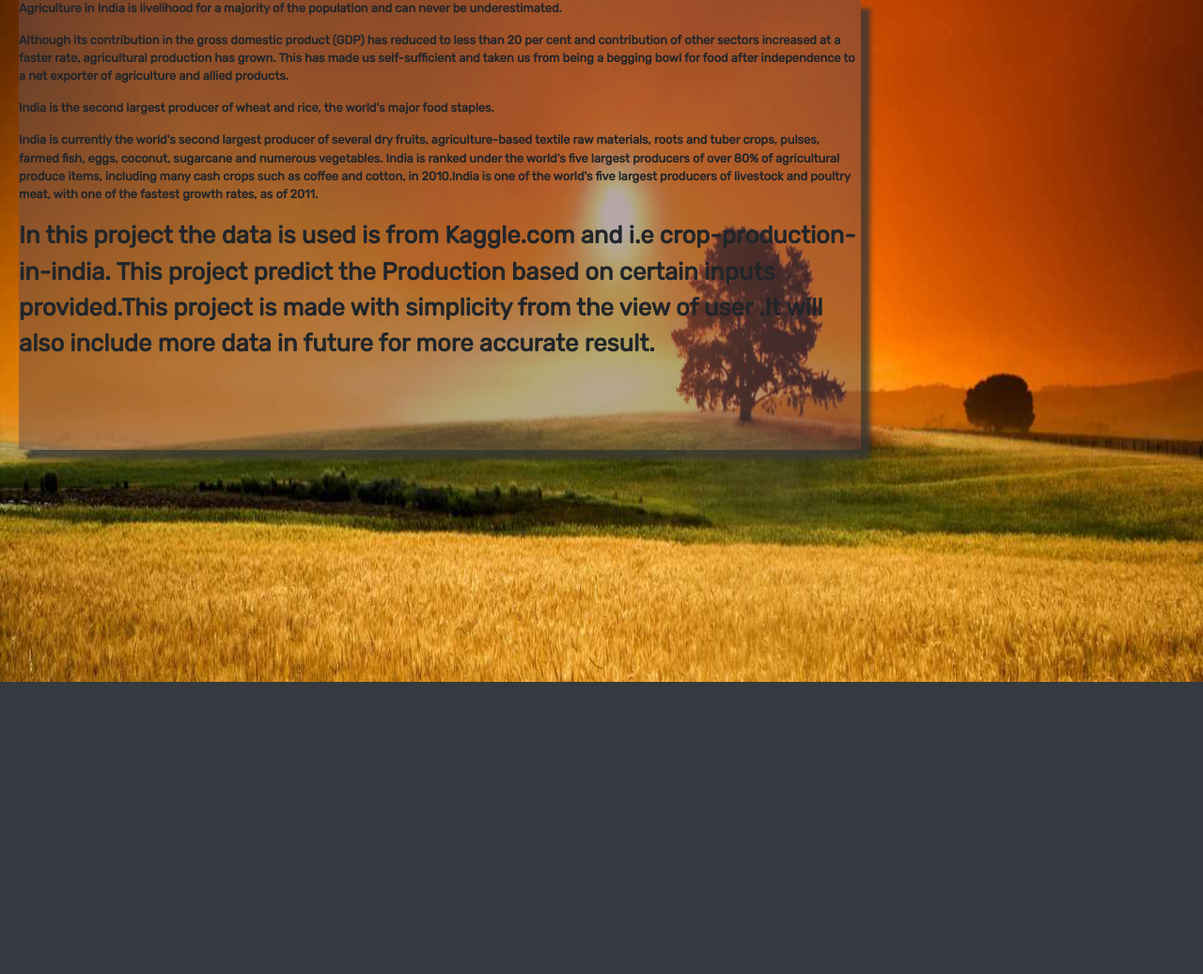
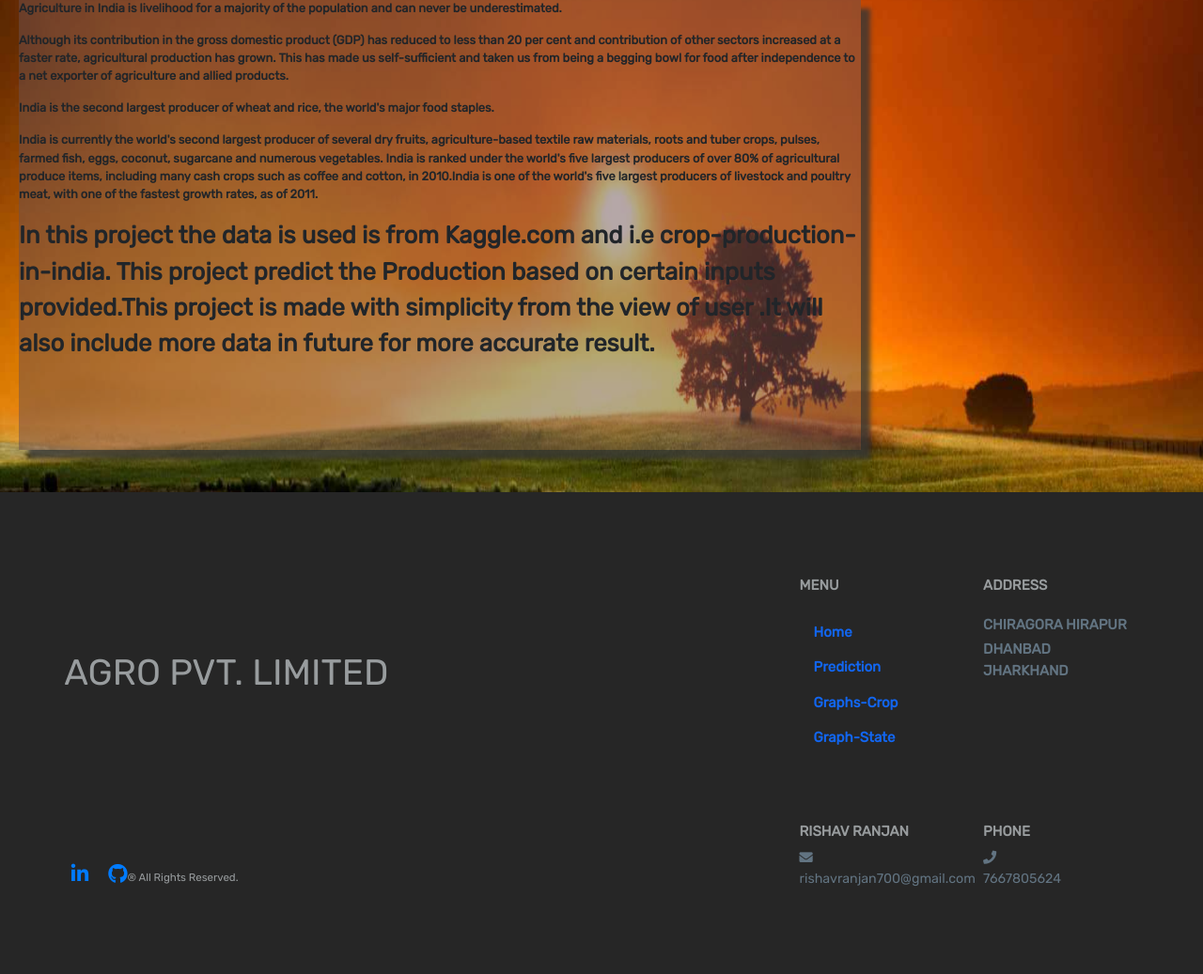
Before and after one commit to rishav-67/agro1, a Django app: page / in a window 1280 px wide. Shown: the part 74-1111 px from the top of the page at 94% size. Before the commit the page ends 800 px from the top, so only its background shows below. Run offline with Django 3.2, Linux system fonts and the light colour scheme; parts of the project's set-up code (start-up, migrations or seed data) failed here and were passed over; some libraries are stand-ins or nearby versions.

Commit message:
first commit

```diff
--- a/agriculture/agro/templates/agro/footer.html
+++ b/agriculture/agro/templates/agro/footer.html
@@ -42,3 +42,46 @@
  }
 .icon-ok { padding-right: 1em; }
 </style>
+ <div class="container-fluid pb-0 mb-0 justify-content-center text-light ">
+     <footer>
+         <div class="row my-5 justify-content-center py-5">
+             <div class="col-11">
+                 <div class="row ">
+                     <div class="col-xl-8 col-md-4 col-sm-4 col-12 my-auto mx-auto a">
+                         <h3 class="text-muted mb-md-0 mb-5 bold-text">AGRO PVT. LIMITED</h3>
+                     </div>
+                     <div class="col-xl-2 col-md-4 col-sm-4 col-12">
+                         <h6 class="mb-3 mb-lg-4 bold-text "><b>MENU</b></h6>
+                         <ul class="list-unstyled">
+                             <li><a class="nav-link" href="{% url 'iskahome' %}">Home</a></li>
+                             <li><a class="nav-link" href="{% url 'iskashow' %}">Prediction</a></li>
+                             <li><a class="nav-link" href="{% url 'iskagraph' %}">Graphs-Crop</a></li>
+                             <li><a class="nav-link" href="{% url 'iskagraphco' %}">Graph-State</a></li>
+
+                         </ul>
+                     </div>
+                     <div class="col-xl-2 col-md-4 col-sm-4 col-12">
+                         <h6 class="mb-3 mb-lg-4 text-muted bold-text mt-sm-0 mt-5"><b>ADDRESS</b></h6>
+                         <p class="mb-1">CHIRAGORA HIRAPUR </p>
+                         <p> DHANBAD JHARKHAND</p>
+                     </div>
+                 </div>
+                 <div class="row ">
+                     <div class="col-xl-8 col-md-4 col-sm-4 col-auto my-md-0 mt-5 order-sm-1 order-3 align-self-end">
+                         <p class="social text-muted mb-0 pb-0 bold-text"> <span class="mx-2"><a href="https://www.linkedin.com/in/rishav-ranjan-383804193/"><i class="fab fa-linkedin-in icon-ok"></i></a></i><span><a href="https://github.com/rishav-67"><i class="fab fa-github"></i></a></span><small class="rights"><span>&#174;</span>  All Rights Reserved.</small>
+                     </div>
+                     <div class="col-xl-2 col-md-4 col-sm-4 col-auto order-1 align-self-end ">
+                         <h6 class="mt-55 mt-2 text-muted bold-text"><b>RISHAV RANJAN</b></h6><small> <span><i class="fa fa-envelope" aria-hidden="true"></i></span> rishavranjan700@gmail.com</small>
+                     </div>
+
+                       <div class="col-xl-2 col-md-4 col-sm-4 col-auto order-1 align-self-end ">
+                         <h6 class="mt-55 mt-2 text-muted bold-text"><b>PHONE</b></h6><small> <span><i class="fa fa-phone" aria-hidden="true"></i></span><br><span> 7667805624</span></small>
+                     </div>
+
+
+
+                 </div>
+             </div>
+         </div>
+     </footer>
+ </div>
```
